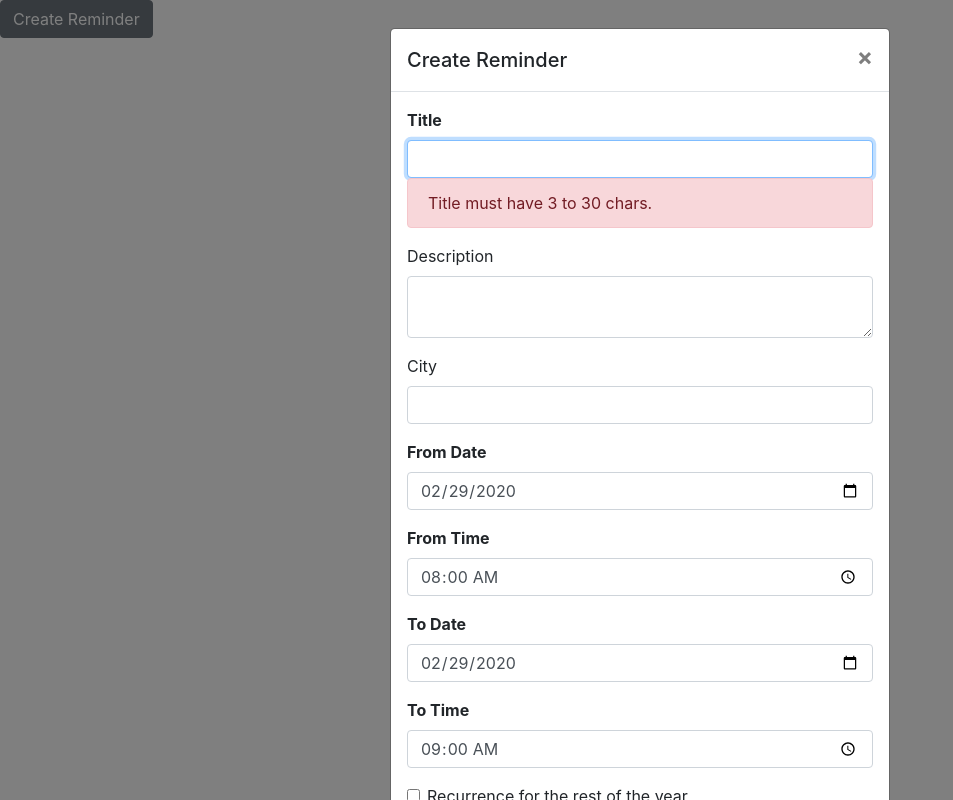
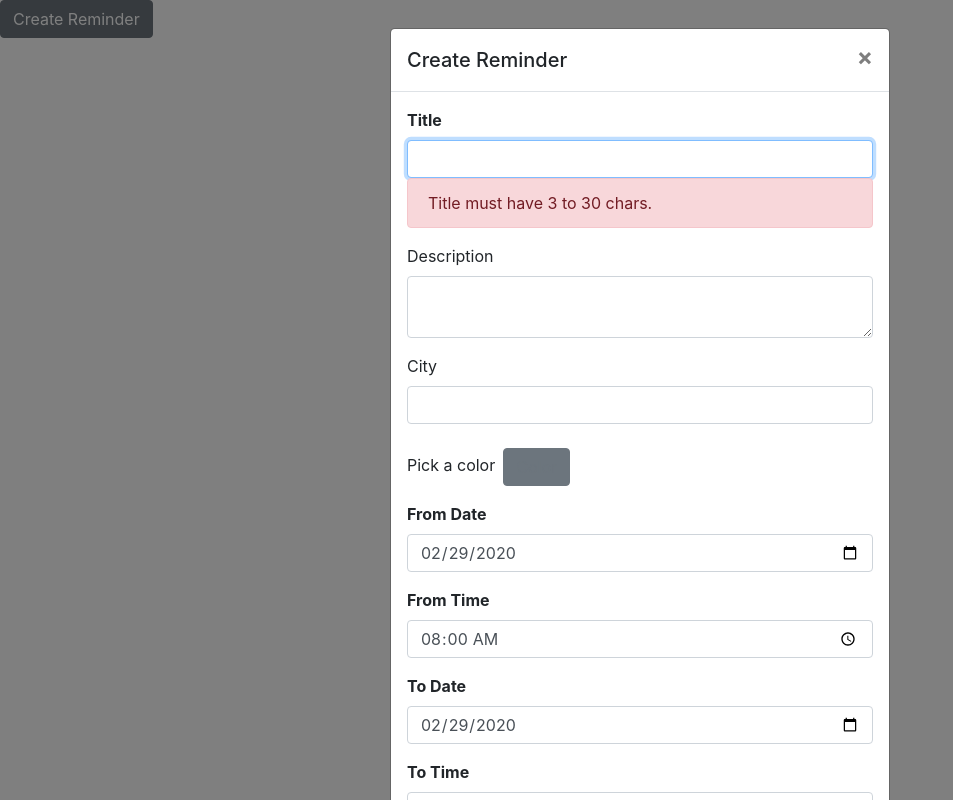
Before and after one commit to reynoldmorel/jb-calendar, a React (Create React App) app: page /reminders in a window 1280 px wide. Both pictures are taken after a click on the button "Create Reminder". Shown: the whole page, without its empty margins (0-953 px from the left). Built offline with nearby package versions, Linux system fonts and the light colour scheme.

Commit message:
Adding color field

```diff
--- a/package.json
+++ b/package.json
@@ -14,6 +14,7 @@
     "@types/jest": "^24.0.0",
     "@types/node": "^12.0.0",
     "@types/react": "^16.9.23",
+    "@types/react-color": "^3.0.1",
     "@types/react-dom": "^16.9.0",
     "@types/react-redux": "^7.1.7",
     "@types/react-router-dom": "^5.1.3",
--- a/src/App.tsx
+++ b/src/App.tsx
@@ -8,8 +8,8 @@ const App = () => {
     <div className="App">
       <BrowserRouter>
         <Switch>
-          <Route exact path="/" render={() => (<Redirect to="/reminders" />)} />
           <Route exact path="/reminders" component={ReminderPage} />
+          <Route render={() => (<Redirect to="/reminders" />)} />
         </Switch>
       </BrowserRouter>
     </div>
--- /dev/null
+++ b/src/pages/reminder/form/form-state.tsx
@@ -0,0 +1,7 @@
+export interface IReminderFormState {
+    showColorPickerModal: boolean;
+}
+
+export const ReminderFormInitialState: IReminderFormState = {
+    showColorPickerModal: false
+};
--- a/src/pages/reminder/form/form.tsx
+++ b/src/pages/reminder/form/form.tsx
@@ -1,10 +1,22 @@
 import React, { PureComponent, ChangeEvent } from "react";
 import { connect } from "react-redux";
+import { ColorResult, ChromePicker } from 'react-color';
 
 import { IReminderFormProps, MapStateToProps, MapDispatchToProps } from "./form-props";
-import { Row, Col, FormGroup, Label, Input, Alert } from "reactstrap";
+import { Row, Col, FormGroup, Label, Input, Alert, Button, Modal, ModalHeader, ModalBody, ModalFooter } from "reactstrap";
+import { ReminderFormInitialState, IReminderFormState } from "./form-state";
 
-class ReminderForm extends PureComponent<IReminderFormProps> {
+class ReminderForm extends PureComponent<IReminderFormProps, IReminderFormState> {
+
+    constructor(props: IReminderFormProps) {
+        super(props);
+
+        this.state = ReminderFormInitialState;
+    }
+
+    toggleColorPickerModal = () => {
+        this.setState({ showColorPickerModal: !this.state.showColorPickerModal })
+    }
 
     handleTitleChange = (e: ChangeEvent<HTMLInputElement>) => {
         const title = e.target.value;
@@ -46,6 +58,11 @@ class ReminderForm extends PureComponent<IReminderFormProps> {
         this.props.setReminder({ ...this.props.reminder, recurrenceForAYear });
     };
 
+    handleColorChange = (handler: ColorResult) => {
+        const color = handler.hex;
+        this.props.setReminder({ ...this.props.reminder, color });
+    };
+
     setFirstInputRef = (input?: HTMLInputElement | null) => {
         if (input && this.props.setFirstInput) {
             this.props.setFirstInput(input);
@@ -54,6 +71,7 @@ class ReminderForm extends PureComponent<IReminderFormProps> {
 
     render() {
         return (
+            <div>
                 <Row>
                     <Col xs="12">
                         <FormGroup>
@@ -94,6 +112,21 @@ class ReminderForm extends PureComponent<IReminderFormProps> {
                                 maxLength={Number(process.env.REACT_APP_REMINDER_CITY_MAX_LENGTH)}
                             />
                             {this.renderCityErrorMessage()}
+                        </FormGroup>
+                        <FormGroup className="mt-2 mb-2">
+                            <Label for="txtToTime">
+                                Pick a color
+                            </Label>
+                            <Button
+                                className="m-2"
+                                onClick={this.toggleColorPickerModal}
+                                style={{
+                                    backgroundColor: this.props.reminder.color,
+                                    color: this.props.reminder.color
+                                }}
+                            >
+                                Color
+                            </Button>
                         </FormGroup>
                         <FormGroup>
                             <Label for="txtFromDate">
@@ -152,6 +185,8 @@ class ReminderForm extends PureComponent<IReminderFormProps> {
                         </FormGroup>
                     </Col>
                 </Row>
+                {this.renderColorPickerModal()}
+            </div>
         );
     }
 
@@ -212,6 +247,38 @@ class ReminderForm extends PureComponent<IReminderFormProps> {
             )
             : (<div />);
     }
+
+    renderColorPickerModal = () => {
+        return (
+
+            <Modal
+                isOpen={this.state.showColorPickerModal}
+                toggle={this.toggleColorPickerModal}
+            >
+                <ModalHeader toggle={this.toggleColorPickerModal}>
+                    Choose a color for your Reminder
+                </ModalHeader>
+                <ModalBody>
+                    <ChromePicker
+                        styles={{
+                            default: {
+                                picker: {
+                                    width: "inherited"
+                                }
+                            }
+                        }}
+                        color={this.props.reminder.color}
+                        onChangeComplete={this.handleColorChange}
+                    />
+                </ModalBody>
+                <ModalFooter>
+                    <Button onClick={this.toggleColorPickerModal}>
+                        Ok
+                    </Button>
+                </ModalFooter>
+            </Modal>
+        );
+    }
 }
 
 export default connect(
--- a/src/pages/reminder/form/index.tsx
+++ b/src/pages/reminder/form/index.tsx
@@ -1,3 +1,4 @@
 export * from "./form";
+export * from "./form-state";
 export * from "./form-props";
 export * from "./form-validations";
--- a/src/redux/reminder/store.redux.tsx
+++ b/src/redux/reminder/store.redux.tsx
@@ -22,7 +22,7 @@ export const ReminderStoreInitialState: IReminderStore = {
         fromTimeStr: process.env.REACT_APP_INPUT_DEFAULT_TIME_FROM,
         toTimeStr: process.env.REACT_APP_INPUT_DEFAULT_TIME_TO,
         city: "",
-        color: "",
+        color: "#6c757d",
         recurrenceForAYear: false
     },
     reminders: [],
```
Also changed, not shown: src/pages/reminder/page.tsx (indentation only). Lines whose indentation alone changed are shown as unchanged.
